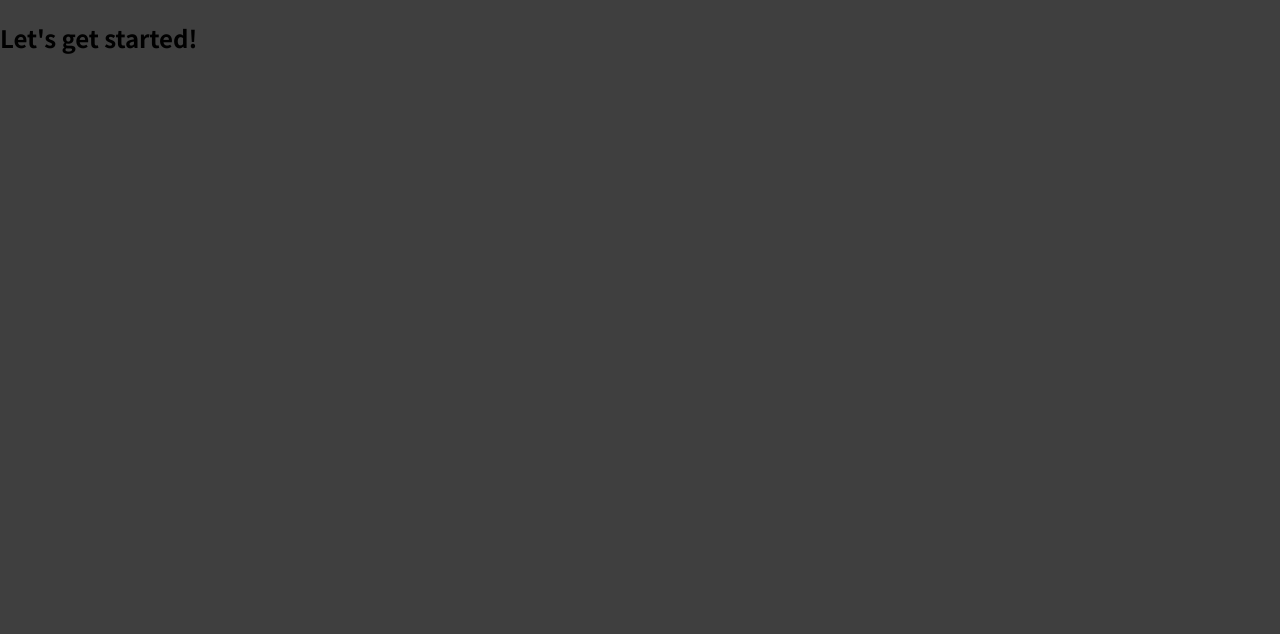
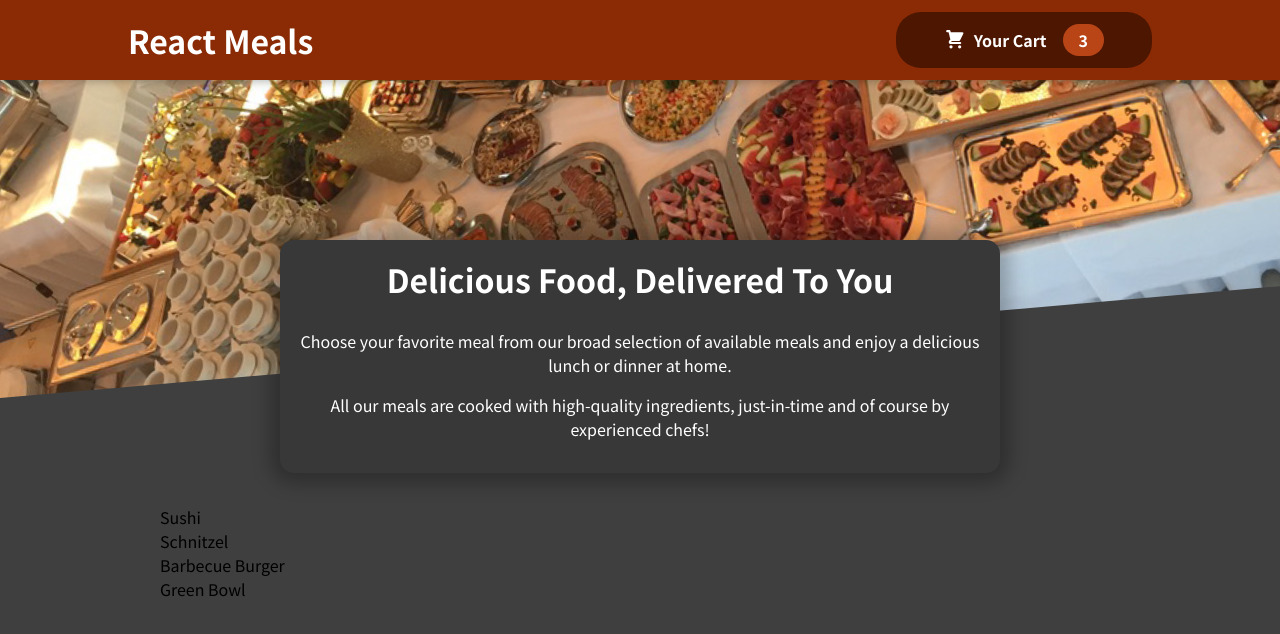
Before and after one commit to Eduard-tech/react_food_app, a React (Create React App) app: page / in a window 1280 px wide. Shown: the top 634 px of the page. Built offline with nearby package versions, Linux system fonts and the light colour scheme.

Commit message:
header dome

```diff
--- a/src/App.js
+++ b/src/App.js
@@ -1,8 +1,15 @@
+
+import Header from "./components/Layout/Header";
+import Meals from "./components/Meals/Meals";
+
 function App() {
   return (
-    <div>
-      <h2>Let's get started!</h2>
-    </div>
+    <>
+      <Header />
+      <main>
+        <Meals />
+      </main>
+    </>
   );
 }
 
--- /dev/null
+++ b/src/components/Cart/CartIcon.js
@@ -0,0 +1,13 @@
+const CartIcon = () => {
+  return (
+    <svg
+      xmlns='http://www.w3.org/2000/svg'
+      viewBox='0 0 20 20'
+      fill='currentColor'
+    >
+      <path d='M3 1a1 1 0 000 2h1.22l.305 1.222a.997.997 0 00.01.042l1.358 5.43-.893.892C3.74 11.846 4.632 14 6.414 14H15a1 1 0 000-2H6.414l1-1H14a1 1 0 00.894-.553l3-6A1 1 0 0017 3H6.28l-.31-1.243A1 1 0 005 1H3zM16 16.5a1.5 1.5 0 11-3 0 1.5 1.5 0 013 0zM6.5 18a1.5 1.5 0 100-3 1.5 1.5 0 000 3z' />
+    </svg>
+  );
+};
+
+export default CartIcon;
--- /dev/null
+++ b/src/components/Layout/Header.js
@@ -0,0 +1,19 @@
+import React from 'react';
+
+import HeaderCartButton from './HeaderCartButton';
+import mealsImage from '../../assets/meals.jpg'
+import classes from './Header.module.css'
+
+const Header = props => {
+  return <>
+    <header className={classes.header} >
+      <h1>React Meals</h1>
+      <HeaderCartButton>Cart</HeaderCartButton>
+    </header>
+    <div className={classes['main-image']}>
+      <img src={mealsImage} alt={'A table full of declicious food!'} />
+    </div>
+  </>
+};
+
+export default Header;
--- /dev/null
+++ b/src/components/Layout/Header.module.css
@@ -0,0 +1,29 @@
+.header {
+  position: fixed;
+  top: 0;
+  left: 0;
+  width: 100%;
+  height: 5rem;
+  background-color: #8a2b06;
+  color: white;
+  display: flex;
+  justify-content: space-between;
+  align-items: center;
+  padding: 0 10%;
+  box-shadow: 0 2px 8px rgba(0, 0, 0, 0.25);
+  z-index: 10;
+}
+
+.main-image {
+  width: 100%;
+  height: 25rem;
+  z-index: 0;
+  overflow: hidden;
+}
+
+.main-image img {
+  width: 110%;
+  height: 100%;
+  object-fit: cover;
+  transform: rotateZ(-5deg) translateY(-4rem) translateX(-1rem);
+}
--- /dev/null
+++ b/src/components/Layout/HeaderCartButton.js
@@ -0,0 +1,15 @@
+import CartIcon from "../Cart/CartIcon";
+
+import classes from './HeaderCartButton.module.css'
+
+const HeaderCartButton = props => {
+  return <button className={classes.button}>
+    <span className={classes.icon}>
+      <CartIcon />
+    </span>
+    <span>Your Cart</span>
+    <span className={classes.badge}>3</span>
+  </button>
+};
+
+export default HeaderCartButton;
--- /dev/null
+++ b/src/components/Layout/HeaderCartButton.module.css
@@ -0,0 +1,59 @@
+.button {
+  cursor: pointer;
+  font: inherit;
+  border: none;
+  background-color: #4d1601;
+  color: white;
+  padding: 0.75rem 3rem;
+  display: flex;
+  justify-content: space-around;
+  align-items: center;
+  border-radius: 25px;
+  font-weight: bold;
+}
+
+.button:hover,
+.button:active {
+  background-color: #2c0d00;
+}
+
+.icon {
+  width: 1.35rem;
+  height: 1.35rem;
+  margin-right: 0.5rem;
+}
+
+.badge {
+  background-color: #b94517;
+  padding: 0.25rem 1rem;
+  border-radius: 25px;
+  margin-left: 1rem;
+  font-weight: bold;
+}
+
+.button:hover .badge,
+.button:active .badge {
+  background-color: #92320c;
+}
+
+.bump {
+  animation: bump 300ms ease-out;
+}
+
+@keyframes bump {
+  0% {
+    transform: scale(1);
+  }
+  10% {
+    transform: scale(0.9);
+  }
+  30% {
+    transform: scale(1.1);
+  }
+  50% {
+    transform: scale(1.15);
+  }
+  100% {
+    transform: scale(1);
+  }
+}
--- /dev/null
+++ b/src/components/Meals/AvailableMeals.js
@@ -0,0 +1,41 @@
+import classes from './AvailableMeals.module.css'
+
+const DUMMY_MEALS = [
+  {
+    id: 'm1',
+    name: 'Sushi',
+    description: 'Finest fish and veggies',
+    price: 22.99,
+  },
+  {
+    id: 'm2',
+    name: 'Schnitzel',
+    description: 'A german specialty!',
+    price: 16.5,
+  },
+  {
+    id: 'm3',
+    name: 'Barbecue Burger',
+    description: 'American, raw, meaty',
+    price: 12.99,
+  },
+  {
+    id: 'm4',
+    name: 'Green Bowl',
+    description: 'Healthy...and green...',
+    price: 18.99,
+  },
+];
+
+const AvailableMeals = () => {
+
+  const mealList = DUMMY_MEALS.map(meal => <li>{meal.name}</li>);
+
+  return <section className={classes.meals}>
+    <ul>
+      {mealList}
+    </ul>
+  </section>
+};
+
+export default AvailableMeals;
--- /dev/null
+++ b/src/components/Meals/AvailableMeals.module.css
@@ -0,0 +1,24 @@
+.meals {
+  max-width: 60rem;
+  width: 90%;
+  margin: 2rem auto;
+  animation: meals-appear 1s ease-out forwards;
+}
+
+.meals ul {
+  list-style: none;
+  margin: 0;
+  padding: 0;
+}
+
+@keyframes meals-appear {
+  from {
+    opacity: 0;
+    transform: translateY(3rem);
+  }
+
+  to {
+    opacity: 1;
+    transform: translateY(0);
+  }
+}
--- /dev/null
+++ b/src/components/Meals/Meals.js
@@ -0,0 +1,11 @@
+import MealsSummary from './MealsSummary'
+import AvailableMeals from './AvailableMeals';
+
+const Meals = () => {
+  return <>
+    <MealsSummary />
+    <AvailableMeals />
+  </>
+};
+
+export default Meals;
--- /dev/null
+++ b/src/components/Meals/MealsSummary.js
@@ -0,0 +1,19 @@
+import classes from './MealsSummary.module.css';
+
+const MealsSummary = () => {
+  return (
+    <section className={classes.summary}>
+      <h2>Delicious Food, Delivered To You</h2>
+      <p>
+        Choose your favorite meal from our broad selection of available meals
+        and enjoy a delicious lunch or dinner at home.
+      </p>
+      <p>
+        All our meals are cooked with high-quality ingredients, just-in-time and
+        of course by experienced chefs!
+      </p>
+    </section>
+  );
+};
+
+export default MealsSummary;
--- /dev/null
+++ b/src/components/Meals/MealsSummary.module.css
@@ -0,0 +1,18 @@
+.summary {
+  text-align: center;
+  max-width: 45rem;
+  width: 90%;
+  margin: auto;
+  margin-top: -10rem;
+  position: relative;
+  background-color: #383838;
+  color: white;
+  border-radius: 14px;
+  padding: 1rem;
+  box-shadow: 0 1px 18px 10px rgba(0, 0, 0, 0.25);
+}
+
+.summary h2 {
+  font-size: 2rem;
+  margin-top: 0;
+}
```
Also changed, not shown: src/assets/meals.jpg (added), src/components/Meals/Meals.module.css (added), 1 other file (tests, documents, lock files or other folders).
